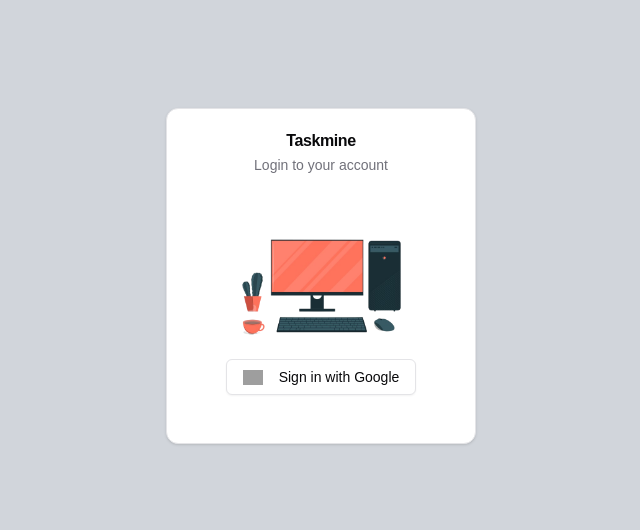
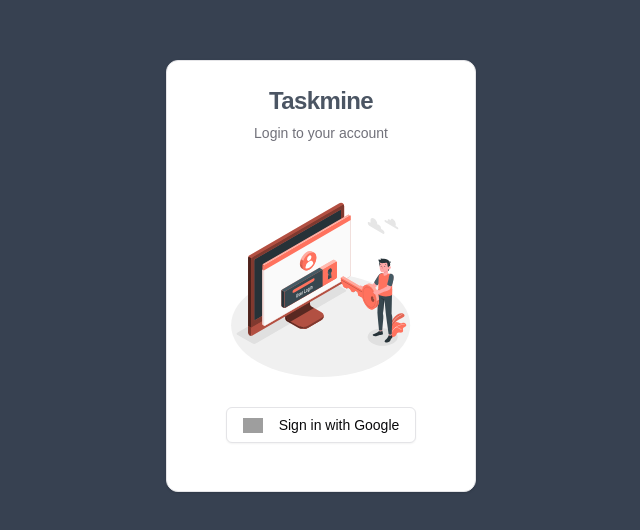
Before and after one commit to gkcodez/taskmine, a Next.js app: page /login in a window 1280 px wide. Shown: the part 124-654 px from the top of the page, without its empty margins (319-959 px from the left). Built offline with nearby package versions, Linux system fonts and the light colour scheme; grey boxes are pictures that could not be loaded.

Commit message:
Login page design updated

```diff
--- a/app/login/LoginForm.tsx
+++ b/app/login/LoginForm.tsx
@@ -230,10 +230,10 @@
   const email = form.getValues("email");
 
   return (
-    <main className="flex justify-center items-center min-h-screen bg-gray-300 p-5">
+    <main className="flex justify-center items-center min-h-screen p-5 bg-gray-700">
       <Card className="w-full lg:w-1/4 md:w-1/2 flex flex-col items-center justify-center text-center">
         <CardHeader>
-          <CardTitle>Taskmine</CardTitle>
+          <CardTitle className="text-2xl text-gray-600">Taskmine</CardTitle>
           <CardDescription>Login to your account</CardDescription>
         </CardHeader>
         <CardContent>
@@ -284,12 +284,11 @@
               </Button> */}
 
           <Suspense fallback={<div>Loading...</div>}>
-            <div className="relative w-full h-[20vh]">
+            <div className="relative w-full h-[25vh] my-5">
               <Image
-                src={"/images/login.png"}
+                src={"/images/login.svg"}
                 alt="Empty task"
                 fill
-                className="object-contain"
                 priority={true}
               />
             </div>
```
Also changed, not shown: public/images/login.svg (added).
